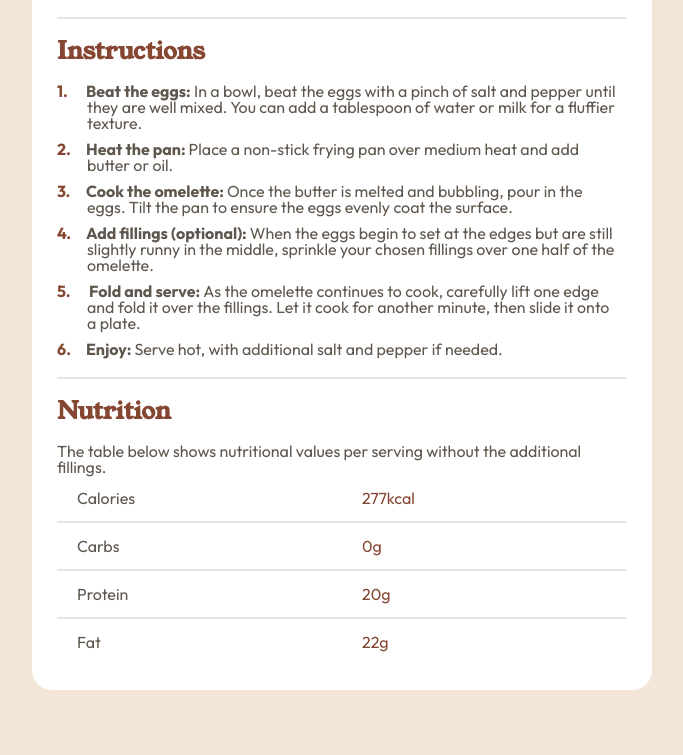
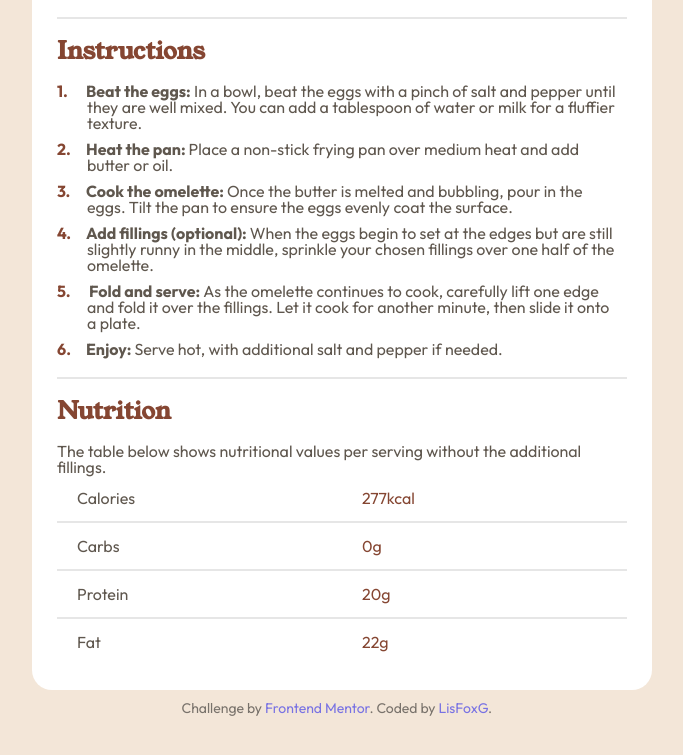
Before and after one commit to LisFoxG/Recipe_page, a plain HTML site: page index.html in a window 1280 px wide. Shown: the part 863-1618 px from the top of the page, without its empty margins (298-981 px from the left). Drawn offline with Linux system fonts and the light colour scheme.

Commit message:
third commit

```diff
--- a/index.html
+++ b/index.html
@@ -87,11 +87,13 @@
           </div>
         </div>
       </div>
+      <div class="attribution">
+        Challenge by <a href="https://www.frontendmentor.io?ref=challenge" target="_blank">Frontend Mentor</a>.
+        Coded by <a href="#">LisFoxG</a>.
+      </div>
     </div>
-    <!-- <div class="attribution">
-      Challenge by <a href="https://www.frontendmentor.io?ref=challenge" target="_blank">Frontend Mentor</a>.
-      Coded by <a href="#">Your Name Here</a>.
-    </div> -->
+
+
   </div>
 </body>
 
--- a/style.scss
+++ b/style.scss
@@ -14,7 +14,19 @@
     .wrapper{
         padding: 100px 0px;
     }
+    .attribution {
+        position: absolute;
+        bottom: -25px;
+        right: 160px;
+        opacity: 0.5 ;
+        font-family:Outfit ;
+        text-align: center;
+    }
 }
+.attribution {
+    // display: none;
+}
+
 .omlette{
     width: 100%;
     height: 100%;
@@ -39,7 +51,7 @@
 
 
 .card {
-
+    position: relative;
     background-color: white;
     border-radius: 20px;
     max-width: 620px;
```
Also changed, not shown: style.css.
